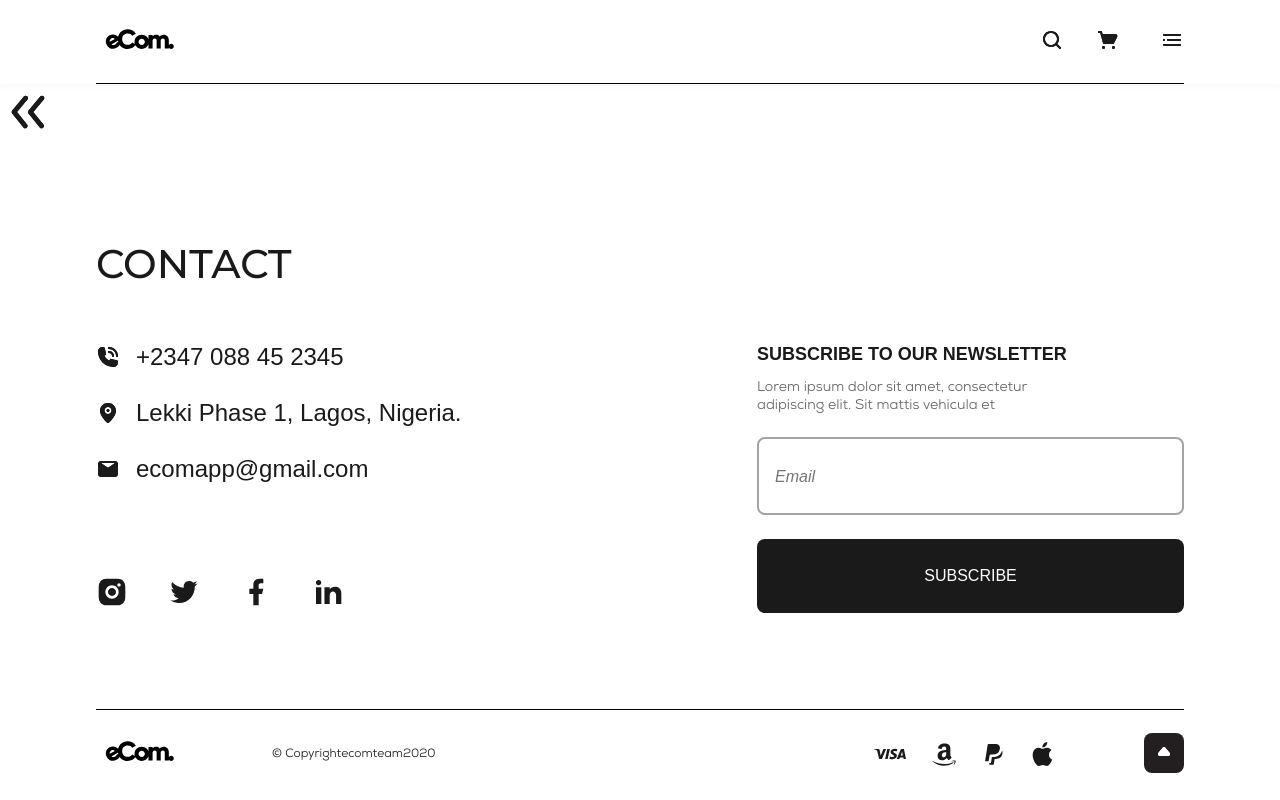
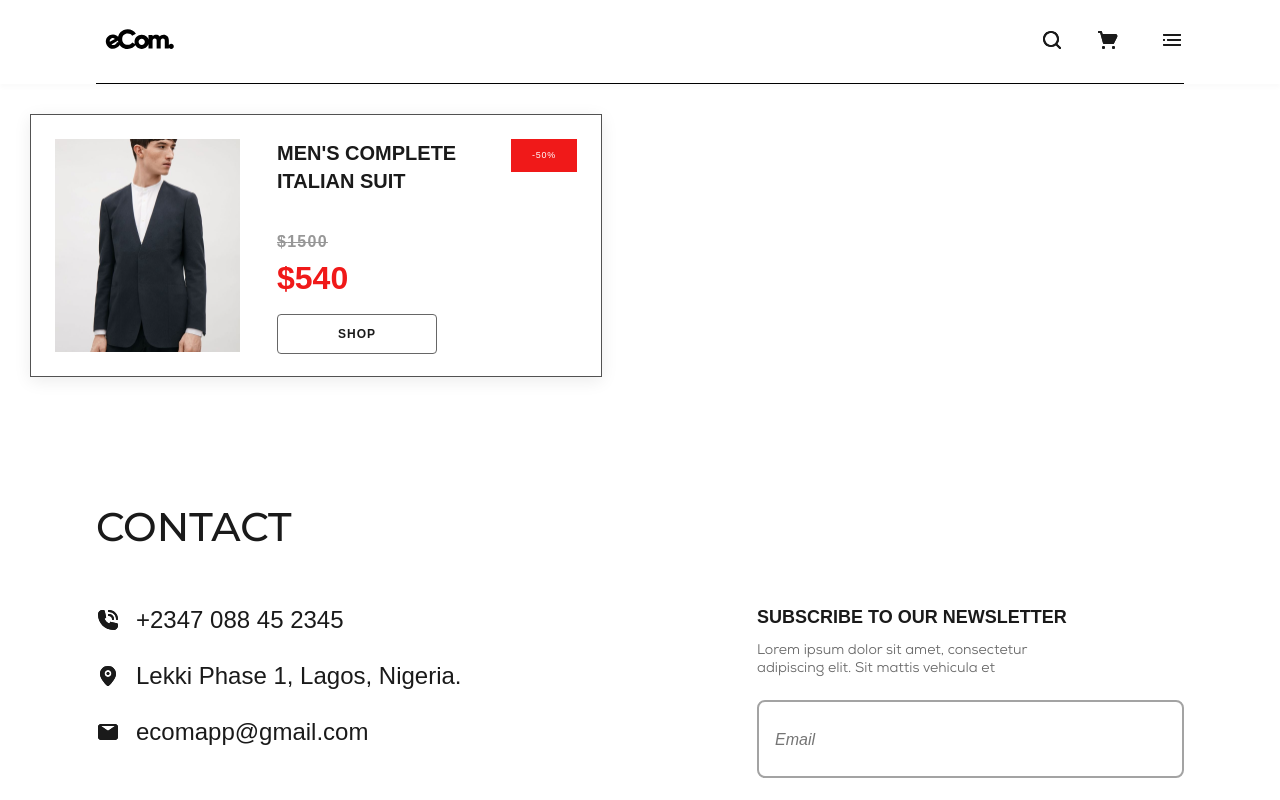
Before and after one commit to horler234/ecom, a Next.js app: page /demo in a window 1280 px wide. Shown: the top 800 px of the page. Built offline with nearby package versions, Linux system fonts and the light colour scheme; a web font is replaced by a local one.

Commit message:
slashed product card component

```diff
--- /dev/null
+++ b/components/product-card/SlashedPriceProductCard.tsx
@@ -0,0 +1,122 @@
+import styled from "styled-components";
+import { GlobalProps } from "../GlobalProps";
+import { GlobalMixin } from "../GlobalMixin";
+import Image from "next/image";
+
+const SlashedPriceProductCardContainer = styled.div<GlobalProps>`
+  width: 572px;
+  height: 263px;
+  border: 1px solid #525252;
+  background: #fff;
+  box-shadow: 0px 4px 16px rgba(0, 0, 0, 0.08);
+  padding: 24px;
+  display: flex;
+  justify-content: space-between;
+
+  ${GlobalMixin}
+`;
+
+const ProductDetailsContainer = styled.div`
+  width: 197px;
+
+  h1 {
+    font-size: 20px;
+    line-height: 28px;
+    height: 86px;
+    margin-bottom: 9px;
+    text-transform: uppercase;
+    font-weight: 700;
+  }
+`;
+
+const DiscountPrice = styled.div`
+  margin-bottom: 20px;
+  h4 {
+    font-size: 16px;
+    line-height: 16px;
+    letter-spacing: 0.08em;
+    text-decoration-line: line-through;
+    color: #979797;
+    margin-bottom: 12px;
+    font-weight: 700;
+  }
+
+  h2 {
+    font-size: 32px;
+    line-height: 32px;
+    font-weight: 700;
+    color: #f01919;
+  }
+`;
+
+const ProductShopButton = styled.button`
+  width: 160px;
+  height: 40px;
+  border-radius: 4px;
+  border: 1px solid #666666;
+  font-weight: 700;
+  font-size: 12px;
+  line-height: 12px;
+  letter-spacing: 0.08em;
+  color: #1a1a1a;
+  background: transparent;
+  font-family: inherit;
+  cursor: pointer;
+`;
+
+const DiscountRate = styled.div`
+  width: 66px;
+  height: 33px;
+  background: #f01919;
+  color: #fff;
+  font-size: 8.97054px;
+  line-height: 9px;
+  letter-spacing: 0.08em;
+  display: flex;
+  justify-content: center;
+  align-items: center;
+`;
+
+interface SlashedPriceProductCardProps extends GlobalProps {
+  imgSrc: string;
+  productName: string;
+  discount: number;
+  initialPrice: number;
+  discountPrice: number;
+}
+
+export const SlashedPriceProductCard = ({
+  margin,
+  marginBottom,
+  marginLeft,
+  marginRight,
+  marginTop,
+  imgSrc,
+  productName,
+  discount,
+  initialPrice,
+  discountPrice,
+}: SlashedPriceProductCardProps) => (
+  <SlashedPriceProductCardContainer
+    margin={margin}
+    marginBottom={marginBottom}
+    marginLeft={marginLeft}
+    marginRight={marginRight}
+    marginTop={marginTop}
+  >
+    <Image src={imgSrc} alt={productName} width={185} height={215} />
+
+    <ProductDetailsContainer>
+      <h1>{productName}</h1>
+
+      <DiscountPrice>
+        <h4>${initialPrice}</h4>
+        <h2>${discountPrice}</h2>
+      </DiscountPrice>
+
+      <ProductShopButton>SHOP</ProductShopButton>
+    </ProductDetailsContainer>
+
+    <DiscountRate>-{discount}%</DiscountRate>
+  </SlashedPriceProductCardContainer>
+);
--- a/pages/demo.tsx
+++ b/pages/demo.tsx
@@ -1,47 +1,10 @@
 import Head from "next/head";
 import React, { useState } from "react";
-import {
-  AmazonIcon,
-  AppleIcon,
-  ArrowDownCircleIcon,
-  ArrowDownIcon,
-  ArrowDownLeftIcon,
-  ArrowDownRightIcon,
-  ArrowFillUpIcon,
-  ArrowHeadLeftIcon,
-  ArrowIOSRightIcon,
-  ArrowLeftCircleIcon,
-  ArrowLeftIcon,
-  ArrowRightCircleIcon,
-  ArrowRightIcon,
-  ArrowUpCircleIcon,
-  ArrowUpIcon,
-  ArrowUpLeftIcon,
-  ArrowUpRightIcon,
-  CartIcon,
-  CloseIcon,
-  HamburgerIcon,
-  HeartFillIcon,
-  HeartOutlineIcon,
-  PaypalIcon,
-  PlayCircleIcon,
-  VisaIcon,
-} from "../components/icons";
 import { signIn } from "next-auth/client";
 import { useRouter } from "next/router";
 import styled from "styled-components";
-import { ProductCard } from "../components/product-card";
 import Link from "next/link";
-
-const Cell = ({view, onClick}) => {
-  return (
-    <td onClick={onClick}>{view}</td>
-  )
-}
-
-type  Props = {
-  amount: number;
-}
+import { SlashedPriceProductCard } from "../components/product-card/SlashedPriceProductCard";
 
 export default function DemoPage() {
   const [name, setName] = useState<string>("");
@@ -92,6 +55,15 @@ export default function DemoPage() {
         <meta name="viewport" content="width=device-width, initial-scale=1" />
         <title>Ecom | Home</title>
       </Head>
+
+      <SlashedPriceProductCard
+        margin="30px"
+        imgSrc="/images/slashed-price-placeholder.png"
+        productName="Men's Complete Italian Suit"
+        discount={50}
+        initialPrice={1500}
+        discountPrice={540}
+      />
       {/* <ArrowDownCircleIcon />
       <ArrowUpCircleIcon />
       <ArrowLeftCircleIcon />
@@ -134,7 +106,6 @@ export default function DemoPage() {
         />
         <input type="submit" value="SUBMIT" />
       </form> */}
-      <ArrowHeadLeftIcon />
     </>
   );
 }
```
Also changed, not shown: public/images/slashed-price-placeholder.png (added).
